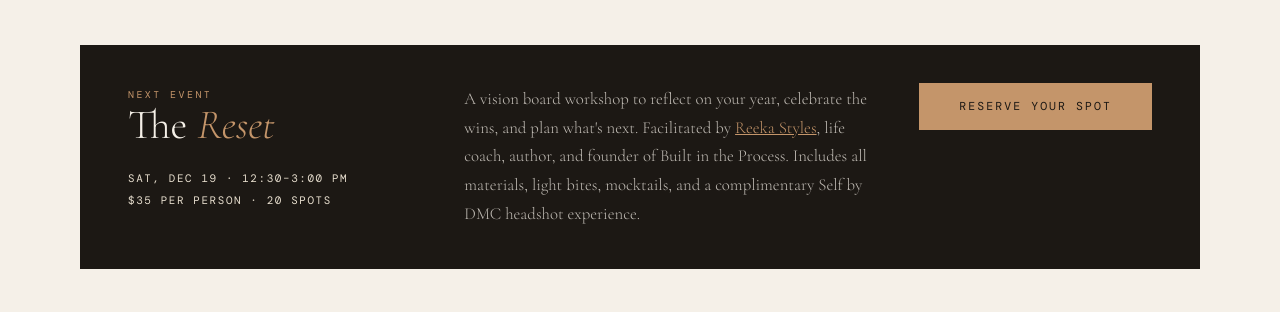
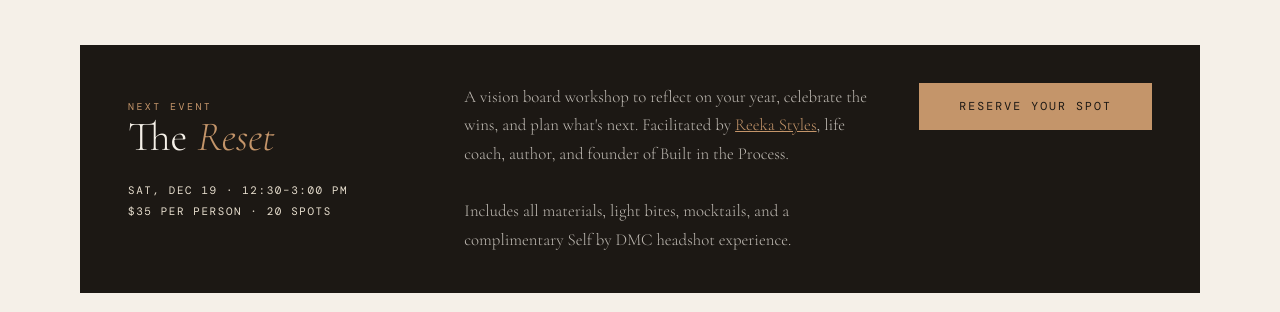
Before and after one commit to Daisymocollective/daisymo-site, a plain HTML site: page events.html in a window 1280 px wide. Shown: the part 964-1276 px from the top of the page. Drawn offline with nearby package versions, Linux system fonts and the light colour scheme; a script that the page names is missing; a web font is replaced by a local one.

Commit message:
Add files via upload

```diff
--- a/events.html
+++ b/events.html
@@ -482,7 +482,7 @@
       <div><span class="next-event-tag">Next Event</span>
       <h3>The <em>Reset</em></h3>
       <div class="next-event-meta">Sat, Dec 19 · 12:30–3:00 PM<br>$35 per person · 20 spots</div></div>
-      <p>A vision board workshop to reflect on your year, celebrate the wins, and plan what's next. Facilitated by <a href="https://styledbyreekastyles.com" target="_blank" rel="noopener" style="color:var(--accent);">Reeka Styles</a>, life coach, author, and founder of Built in the Process. Includes all materials, light bites, mocktails, and a complimentary Self by DMC headshot experience.</p>
+      <p>A vision board workshop to reflect on your year, celebrate the wins, and plan what's next. Facilitated by <a href="https://styledbyreekastyles.com" target="_blank" rel="noopener" style="color:var(--accent);">Reeka Styles</a>, life coach, author, and founder of Built in the Process.<br><br>Includes all materials, light bites, mocktails, and a complimentary Self by DMC headshot experience.</p>
       <a class="btn-primary" href="#register">Reserve Your Spot</a>
     </div>
   </div>
```
